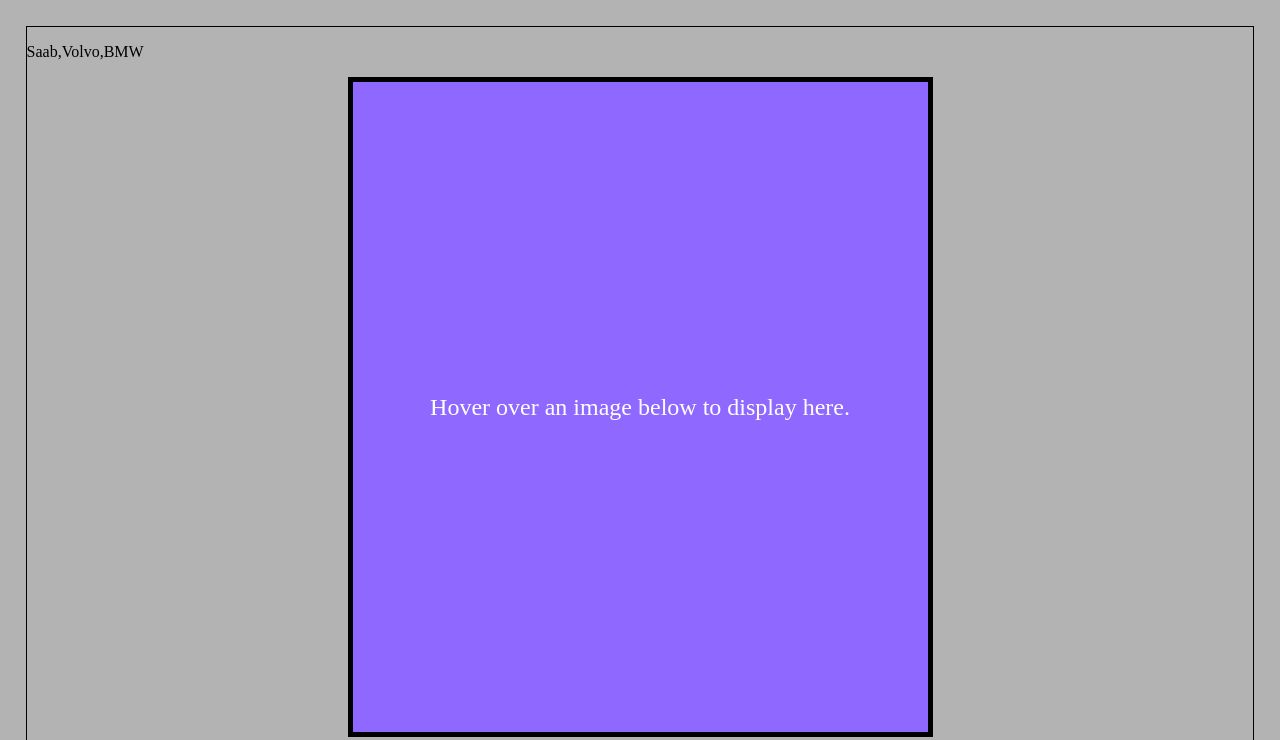
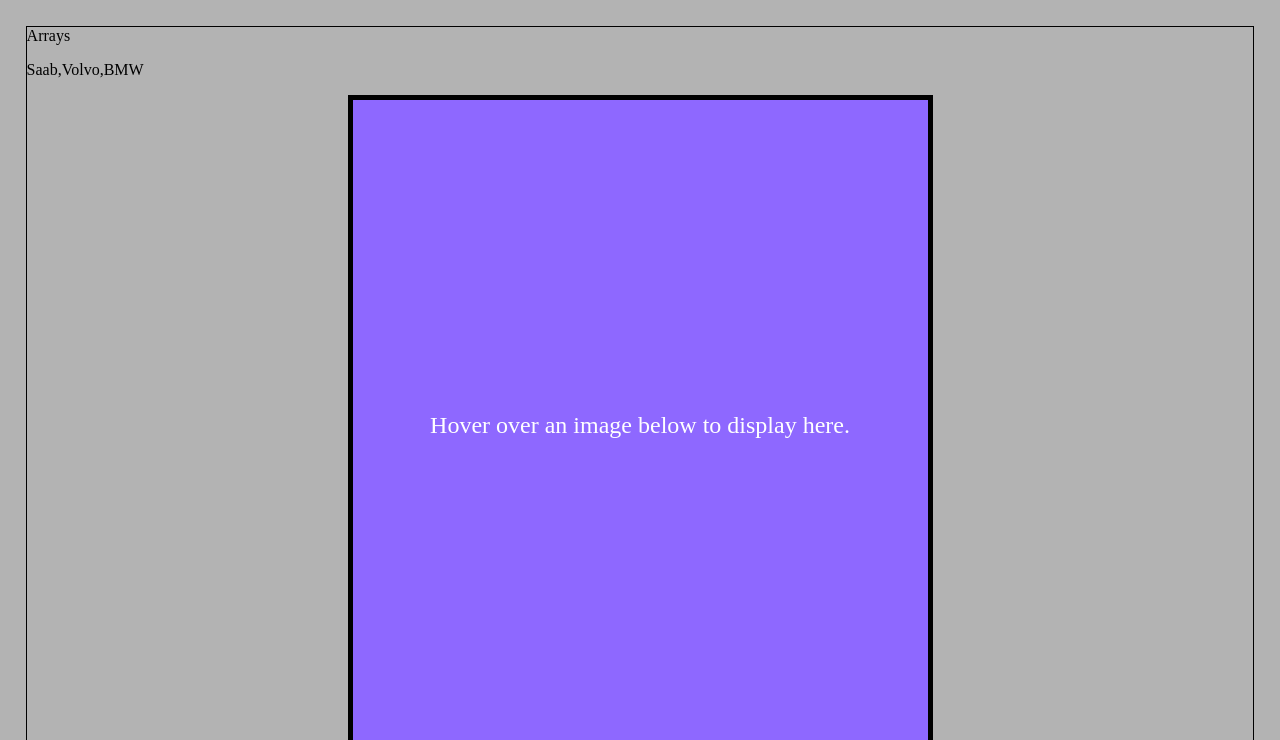
Before and after one commit to Hasnainmian12345/Javascript, a plain HTML site: page index.html in a window 1280 px wide. Shown: the top 740 px of the page. Drawn offline with Linux system fonts and the light colour scheme.

Commit message:
Update index.html

```diff
--- a/index.html
+++ b/index.html
@@ -7,9 +7,14 @@
 	<script src = "js/gallery.js"></script>
 </head>
 <body>
-	<p	id="demo"></p>
-	<script> const	cars	=	["Saab",	"Volvo",	"BMW"];
-document.getElementById("demo").innerHTML	=	cars;</script>
+Arrays
+
+<p id="demo"></p>
+
+<script>
+const cars = ["Saab", "Volvo", "BMW"];
+document.getElementById("demo").innerHTML = cars;
+</script>
 
 
 	<div id = "image">
```
